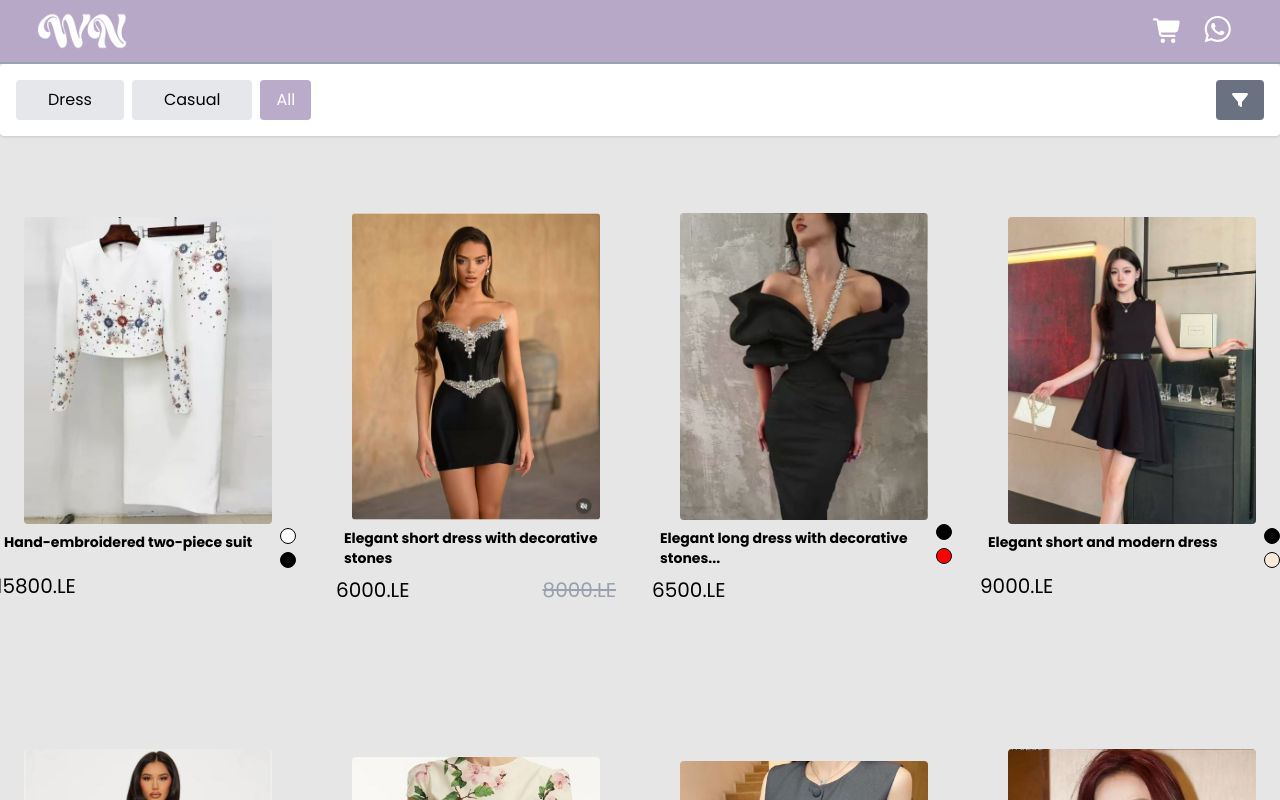
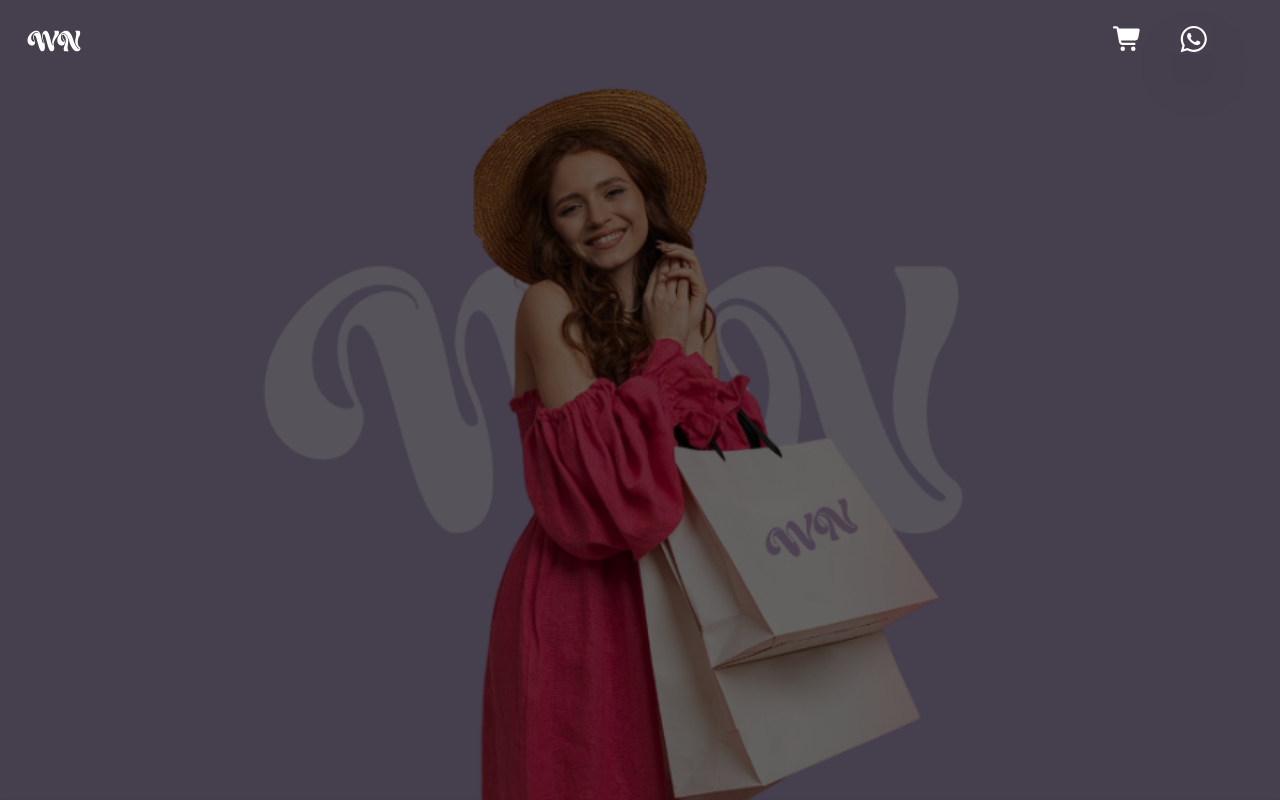
Before and after one commit to AmrAnter44/wn-store-master, a Next.js app: page / in a window 1280 px wide. Shown: the top 800 px of the page. Built offline with nearby package versions, Linux system fonts and the light colour scheme.

Commit message:
data 9/9

```diff
--- a/package.json
+++ b/package.json
@@ -14,8 +14,10 @@
     "@fortawesome/free-regular-svg-icons": "^7.0.0",
     "@fortawesome/free-solid-svg-icons": "^7.0.0",
     "@fortawesome/react-fontawesome": "^0.2.3",
+    "framer-motion": "^12.23.12",
     "lucide-react": "^0.541.0",
-    "next": "15.4.5",
+    "motion": "^12.23.12",
+    "next": "^15.5.2",
     "react": "19.1.0",
     "react-dom": "19.1.0",
     "react-icons": "^5.5.0",
--- /dev/null
+++ b/src/app/ClientLayoutWrapper.jsx
@@ -0,0 +1,19 @@
+"use client";
+
+import { usePathname } from "next/navigation";
+import NavT from "./NavT";
+
+export default function ClientLayoutWrapper({ children }) {
+  const pathname = usePathname();
+
+  // الصفحات اللي مش عايز يظهر فيها NavT
+  const hiddenRoutes = ["/"];
+  const hideNav = hiddenRoutes.includes(pathname);
+
+  return (
+    <>
+      {!hideNav && <NavT />}
+      <main className="flex-grow">{children}</main>
+    </>
+  );
+}
--- a/src/app/Nav.jsx
+++ b/src/app/Nav.jsx
@@ -5,6 +5,7 @@ import { faCartShopping } from "@fortawesome/free-solid-svg-icons";
 import { faWhatsapp } from "@fortawesome/free-brands-svg-icons";
 import Link from "next/link";
  import { useMyContext } from "../context/CartContext";
+import Image from "next/image"
 
 export default function Navbar() {
   const [scrolled, setScrolled] = useState(false);
@@ -52,9 +53,9 @@ export default function Navbar() {
         </div>
       </nav>
          <section
-        className={`w-full min-h-[320px] bg-[url('/bg.png')] bg-fixed bg-cover bg-center md:bg-top flex items-center md:item-start justify-center md:justify-bottom`}
+        className={`w-full min-h-screen bg-[url('/bg.png')] bg-fixed bg-cover bg-center  flex items-center md:item-start justify-center md:justify-bottom`}
       >
-        <div className="w-full min-h-[320px] bg-black/60 flex flex-col items-center justify-center text-center p-4">
+        <div className="w-full min-h-screen bg-black/60 flex flex-col items-start justify-start text-center p-4">
           <h2 className="font-bold text-5xl md:text-6xl text-white">
             <span className="text-blue-600"></span>
           </h2>
--- a/src/app/Navt.jsx
+++ b/src/app/Navt.jsx
@@ -1,6 +1,6 @@
 "use client";
 import React from 'react'
-import logo from '../../public/whitelogo.png'
+import logo from '../../public/darklogo.png'
 import Image from 'next/image'
 import { FontAwesomeIcon } from "@fortawesome/react-fontawesome";
 import { faCartShopping } from "@fortawesome/free-solid-svg-icons";
@@ -14,8 +14,9 @@ export default function NavT() {
 
   return (
     <>
-      <div className="sticky top-0 z-50">
-        <div className="bg h-16 flex items-center justify-between text-2xl font-bold text-gray-800 border-b-2 border-gray-400">
+
+      <div className="sticky top-0 nava border-2 border-[#b09dc1]">
+        <div className=" h-16 flex items-center justify-between text-2xl font-bold text-gray-800  ">
           <Link href="/"><Image src={logo} width={100} height={100} className="ml-8" alt="logo" /> </Link>
 
           <div className="flex items-center gap-2 lg:gap-4 mr-4 lg:mr-9">
@@ -24,7 +25,7 @@ export default function NavT() {
                           <Link href="/cart" className="relative m-2">
               <FontAwesomeIcon className="fa-solid fa-cart-shopping text-white w-8" icon={faCartShopping} />
               {cartCount > 0 && (
-                <span className="absolute -top-3 left-4 bg-white text-purple-500 text-xs w-5 h-5 flex items-center justify-center rounded-full">
+                <span className="absolute -top-3 left-4 bg-white text-xs w-5 h-5 flex items-center justify-center rounded-full">
                   {cartCount}
                 </span>
               )}
@@ -39,7 +40,7 @@ export default function NavT() {
         </div>
       </div>
 
-      {/* الصورة بعرض الشاشة تحت الـ Nav */}
+
 
     </>
   )
--- a/src/app/globals.css
+++ b/src/app/globals.css
@@ -32,6 +32,11 @@ body {
   color: #b09dc1;
 }
 
+.nava {
+background: #B09DC1;
+background: linear-gradient(270deg, rgba(176, 157, 193, 1) 32%, rgba(255, 255, 255, 0.84) 71%);
+}
+
 .swiper-button-next,
 .swiper-button-prev {
   color: black;
--- a/src/app/layout.jsx
+++ b/src/app/layout.jsx
@@ -1,65 +1,9 @@
-// import { Geist, Geist_Mono } from "next/font/google";
-// import "./globals.css";
-// import { MyContextProvider } from "../context/CartContext";
-// import Nav from "./Nav";
-// import { Poppins } from 'next/font/google';
-// import './globals.css';
-// import Footer from "./Footer";
-
-
-
-
-// const geistSans = Geist({
-//   variable: "--font-geist-sans",
-//   subsets: ["latin"],
-// });
-
-// const poppins = Poppins({
-//   weight: ['400', '700'], // choose weights you want
-//   subsets: ['latin'], // choose subsets
-//   display: 'swap',
-// });
-
-// const geistMono = Geist_Mono({
-//   variable: "--font-geist-mono",
-//   subsets: ["latin"],
-
-// });
-
-// export const metadata = {
-//   title: "Wn store",
-//   description: "Generated by create next app",
-//     icons: {
-//     icon: "/favicon.ICO", // أو .png
-//   },
-
-// };
-
-// export default function RootLayout({ children }) {
-//   return (
-//     <html lang="en" className={poppins.className}>
-
-//       <body
-//         className={`${geistSans.variable} ${geistMono.variable} antialiased flex flex-col min-h-screen`}
-//       >
-//         <MyContextProvider>
-//           <Nav></Nav>
-//           {children}
-// <Footer></Footer>
-//         </MyContextProvider>
-//       </body>
-//     </html>
-//   );
-// }
-
-
 import { Geist, Geist_Mono } from "next/font/google";
 import "./globals.css";
 import { MyContextProvider } from "../context/CartContext";
-import Nav from "./Nav";
-import NavT from "./NavT";
 import { Poppins } from 'next/font/google';
 import Footer from "./Footer";
+import ClientLayoutWrapper from "./ClientLayoutWrapper"; // 🔹 ملف جديد
 
 const geistSans = Geist({
   variable: "--font-geist-sans",
@@ -92,13 +36,9 @@ export default function RootLayout({ children }) {
         className={`${geistSans.variable} ${geistMono.variable} antialiased flex flex-col min-h-screen`}
       >
         <MyContextProvider>
-          <NavT />
-
-          {/* Main content expands to push footer down */}
-          <main className="flex-grow">
+          <ClientLayoutWrapper>
             {children}
-          </main>
-
+          </ClientLayoutWrapper>
           <Footer />
         </MyContextProvider>
       </body>
--- a/src/app/page.jsx
+++ b/src/app/page.jsx
@@ -7,7 +7,7 @@ import Store from "./Store";
 export default function Home() {
   return <>
 
-
+<Nav></Nav>
   <Store></Store>
 
   </>
```
Also changed, not shown: 1 other file (tests, documents, lock files or other folders).
